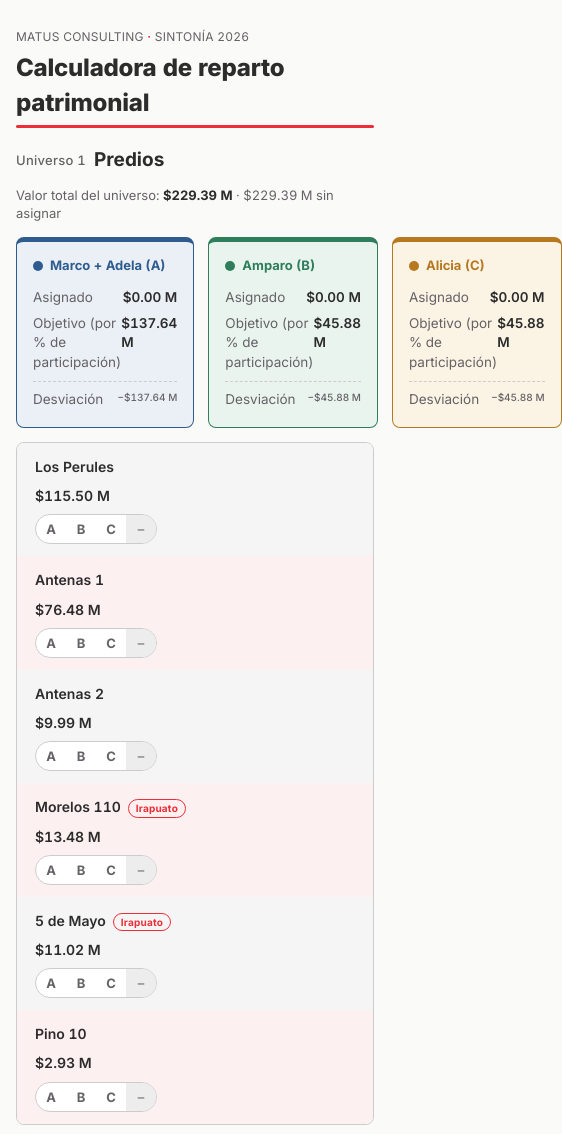
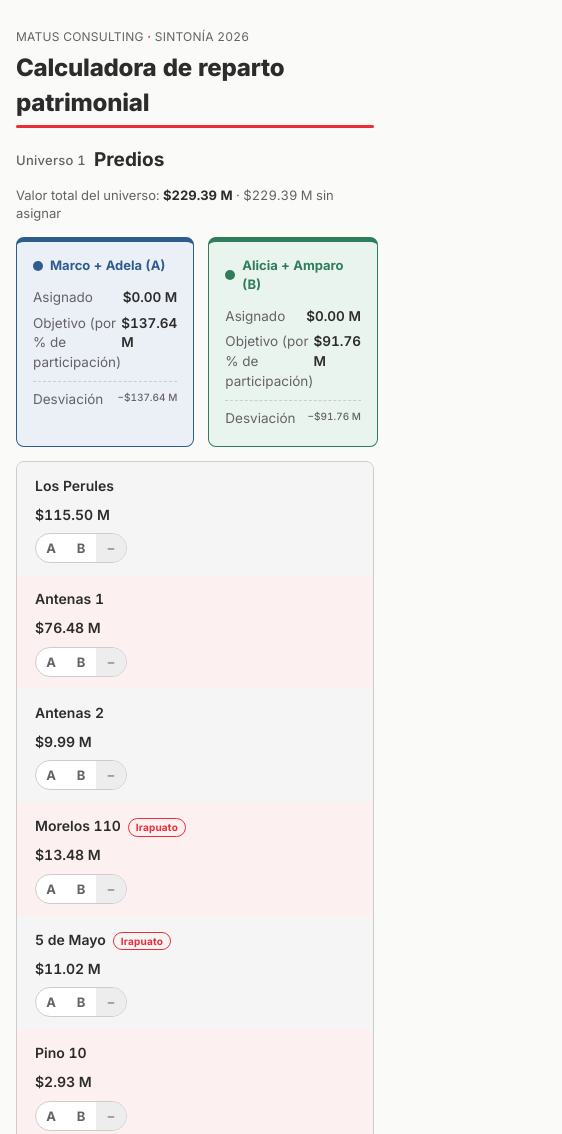
Before and after one commit to MatusConsultingAnalytics/calculadora-sin-sonaja-3-grupos, a plain HTML site: page index.html in a window 390 px wide. Shown: the top 1134 px of the page, 562 px wide, since content can reach past the window. Drawn offline with Linux system fonts and the light colour scheme.

Commit message:
Junta los grupos B y C en Alicia + Amparo (2 grupos)
Co-Authored-By: Claude Sonnet 5.5 <noreply@anthropic.com>
Claude-Session: https://claude.ai/code/session_01Jf8fwACBhxGwcqpnwXdKWT

```diff
--- a/index.html
+++ b/index.html
@@ -513,8 +513,7 @@
 <script>
 const GROUPS = {
   A: { key:'A', label:'Marco + Adela', color:'var(--group-a)' },
-  B: { key:'B', label:'Amparo', color:'var(--group-b)' },
-  C: { key:'C', label:'Alicia', color:'var(--group-c)' },
+  B: { key:'B', label:'Alicia + Amparo', color:'var(--group-b)' },
   H: { key:'H', label:'Hortencia', color:'var(--group-h)' }
 };
 
@@ -526,7 +525,7 @@ function valueOf(a, k){ return a.values ? a.values[k] : a.value; }
 const PEOPLE = [
   { key:'M',  name:'Marco',     group:'A' },
   { key:'Ad', name:'Adela',     group:'A' },
-  { key:'Al', name:'Alicia',    group:'C' },
+  { key:'Al', name:'Alicia',    group:'B' },
   { key:'Am', name:'Amparo',    group:'B' },
   { key:'H',  name:'Hortencia', group:'H' }
 ];
@@ -547,7 +546,7 @@ const UNIVERSES = [
       { id:'demayo',   name:'5 de Mayo',   value:11.01629025,      own:own(40, 20, 20, 20, 0), restriction:true, badge:'Irapuato' },
       { id:'pino10',   name:'Pino 10',     value:2.92824,     own:own(40, 20, 20, 20, 0) }
     ],
-    defaults:{ perules:'A', pino10:'A', morelos:'A', antenas1:'B', antenas2:'C', demayo:'C' }
+    defaults:{ perules:'A', pino10:'A', morelos:'A', antenas1:'B', antenas2:'B', demayo:'B' }
   },
   {
     id:'estaciones',
@@ -562,15 +561,14 @@ const UNIVERSES = [
       { id:'xemas', name:'XEMAS-AM', value:4.25585676, own:own(41.50, 20.17, 14.165, 14.165, 10), restriction:true, badge:'Salamanca' },
       { id:'xeemm', name:'XEEMM-AM', value:4.29839964, own:own(25, 25, 25, 25, 0), restriction:true, badge:'Salamanca' }
     ],
-    defaults:{ xhnh:'A', xhya:'A', xhamo:'A', xemas:'A', xhwe:'B', xhcn:'C', xeemm:'C' }
+    defaults:{ xhnh:'A', xhya:'A', xhamo:'A', xemas:'A', xhwe:'B', xhcn:'B', xeemm:'B' }
   }
 ];
 
 // % del grupo Marco+Adela y de Hortencia, derivados del cuadro accionario por persona
 UNIVERSES.forEach(u => u.assets.forEach(a => {
   a.groupAPct = a.own.M + a.own.Ad;
-  a.groupBPct = a.own.Am;
-  a.groupCPct = a.own.Al;
+  a.groupBPct = a.own.Am + a.own.Al;
   a.hortenciaPct = a.own.H;
 }));
 
@@ -632,27 +630,23 @@ function computeUniverse(u, k){
   const targetA = u.assets.reduce((s,a) => s + val(a) * a.groupAPct/100, 0);
   const targetH = u.assets.reduce((s,a) => s + val(a) * (a.hortenciaPct||0)/100, 0);
   const targetB = u.assets.reduce((s,a) => s + val(a) * a.groupBPct/100, 0);
-  const targetC = u.assets.reduce((s,a) => s + val(a) * a.groupCPct/100, 0);
-  let actualA = 0, actualB = 0, actualC = 0, actualH = 0;
+  let actualA = 0, actualB = 0, actualH = 0;
   const sh = allocate(u, k);
   u.assets.forEach(a => {
     const asg = assignments[a.id];
     if(asg.main === 'A') actualA += sh[a.id].g;
     else if(asg.main === 'B') actualB += sh[a.id].g;
-    else if(asg.main === 'C') actualC += sh[a.id].g;
     actualH += sh[a.id].h;
   });
-  const unassigned = total - actualA - actualB - actualC - actualH;
+  const unassigned = total - actualA - actualB - actualH;
   const devA = actualA - targetA;
   const devB = actualB - targetB;
-  const devC = actualC - targetC;
   const devH = actualH - targetH;
   const devAPct = total ? (devA/total*100) : 0;
   const devBPct = total ? (devB/total*100) : 0;
-  const devCPct = total ? (devC/total*100) : 0;
   const devHPct = targetH > 0.0001 ? (devH/targetH*100) : (actualH > 0.0001 ? 100 : 0);
 
-  return { total, targetA, targetB, targetC, targetH, actualA, actualB, actualC, actualH, unassigned, devA, devB, devC, devH, devAPct, devBPct, devCPct, devHPct };
+  return { total, targetA, targetB, targetH, actualA, actualB, actualH, unassigned, devA, devB, devH, devAPct, devBPct, devHPct };
 }
 
 // Valor que recibe y valor que le corresponde (derecho) a cada familiar.
@@ -698,8 +692,7 @@ function peopleTableHTML(u, scs){
 
   const BLOCKS = [
     { cls:'a', label:'Grupo Marco + Adela',   keys:['M','Ad'] },
-    { cls:'b', label:'Amparo', keys:['Am'] },
-    { cls:'c', label:'Alicia', keys:['Al'] },
+    { cls:'b', label:'Grupo Alicia + Amparo', keys:['Al','Am'] },
     { cls:'h', label:'Hortencia',             keys:['H'] }
   ];
   const rows = BLOCKS.filter(b => !(u.noH && b.cls === 'h')).map(b => {
@@ -746,8 +739,9 @@ function valueMatrixHTML(u, k, tabs){
     { cls:'a', label:'Marco',           keys:['M'] },
     { cls:'a', label:'Adela',           keys:['Ad'] },
     { cls:'a', label:'Marco + Adela',   keys:['M','Ad'], group:true },
-    { cls:'b', label:'Amparo',          keys:['Am'], group:true },
-    { cls:'c', label:'Alicia',          keys:['Al'], group:true },
+    { cls:'b', label:'Alicia',          keys:['Al'] },
+    { cls:'b', label:'Amparo',          keys:['Am'] },
+    { cls:'b', label:'Alicia + Amparo', keys:['Al','Am'], group:true },
     { cls:'h', label:'Hortencia',       keys:['H'] },
     { cls:'t', label:'Total',           keys:['M','Ad','Al','Am','H'], group:true }
   ];
@@ -788,9 +782,8 @@ function segmentedHTML(u, a){
   return `
     <div class="segmented" role="group" aria-label="Asignación de ${a.name}">
       <button class="seg-btn ${asg.main==='A' ? 'active-a':''}" title="Marco + Adela" onclick="setMainGroup('${u.id}','${a.id}','A')">A</button>
-      <button class="seg-btn ${asg.main==='B' ? 'active-b':''}" title="Amparo" onclick="setMainGroup('${u.id}','${a.id}','B')">B</button>
-      <button class="seg-btn ${asg.main==='C' ? 'active-c':''}" title="Alicia" onclick="setMainGroup('${u.id}','${a.id}','C')">C</button>
-      ${u.noH ? '' : `<button class="seg-btn ${asg.h ? 'active-h':''}" title="Hortencia (se puede combinar con A, B o C)" onclick="toggleHortencia('${u.id}','${a.id}')">H</button>`}
+      <button class="seg-btn ${asg.main==='B' ? 'active-b':''}" title="Alicia + Amparo" onclick="setMainGroup('${u.id}','${a.id}','B')">B</button>
+      ${u.noH ? '' : `<button class="seg-btn ${asg.h ? 'active-h':''}" title="Hortencia (se puede combinar con A o B)" onclick="toggleHortencia('${u.id}','${a.id}')">H</button>`}
       <button class="seg-btn seg-none ${(!asg.main && !asg.h) ? 'active-none':''}" title="Sin asignar" onclick="clearAssignment('${u.id}','${a.id}')">–</button>
     </div>`;
 }
@@ -843,7 +836,7 @@ function universeHTML(u){
       <div class="universe-total">Valor total del universo: <b>${money(c.total)}</b>${c.unassigned > 0.005 ? ` · ${money(c.unassigned)} sin asignar` : ''}</div>
     </div>
 
-    <div class="summary"${u.noH ? ' style="grid-template-columns:repeat(3,1fr)"' : ''}>
+    <div class="summary"${u.noH ? ' style="grid-template-columns:repeat(2,1fr)"' : ''}>
       <div class="group-panel a">
         <div class="group-name">Marco + Adela (A)</div>
         <div class="group-row"><span>Asignado</span><b>${money(c.actualA)}</b></div>
@@ -854,21 +847,12 @@ function universeHTML(u){
         </div>
       </div>
       <div class="group-panel b">
-        <div class="group-name">Amparo (B)</div>
+        <div class="group-name">Alicia + Amparo (B)</div>
         <div class="group-row"><span>Asignado</span><b>${money(c.actualB)}</b></div>
         <div class="group-row"><span>Objetivo (por % de participación)</span><b>${money(c.targetB)}</b></div>
         <div class="group-row deviation">
           <span>Desviación</span>
           <span class="dev-num">${devText(c.devB)}</span>
-        </div>
-      </div>
-      <div class="group-panel c">
-        <div class="group-name">Alicia (C)</div>
-        <div class="group-row"><span>Asignado</span><b>${money(c.actualC)}</b></div>
-        <div class="group-row"><span>Objetivo (por % de participación)</span><b>${money(c.targetC)}</b></div>
-        <div class="group-row deviation">
-          <span>Desviación</span>
-          <span class="dev-num">${devText(c.devC)}</span>
         </div>
       </div>
       ${u.noH ? '' : `<div class="group-panel h">
```
